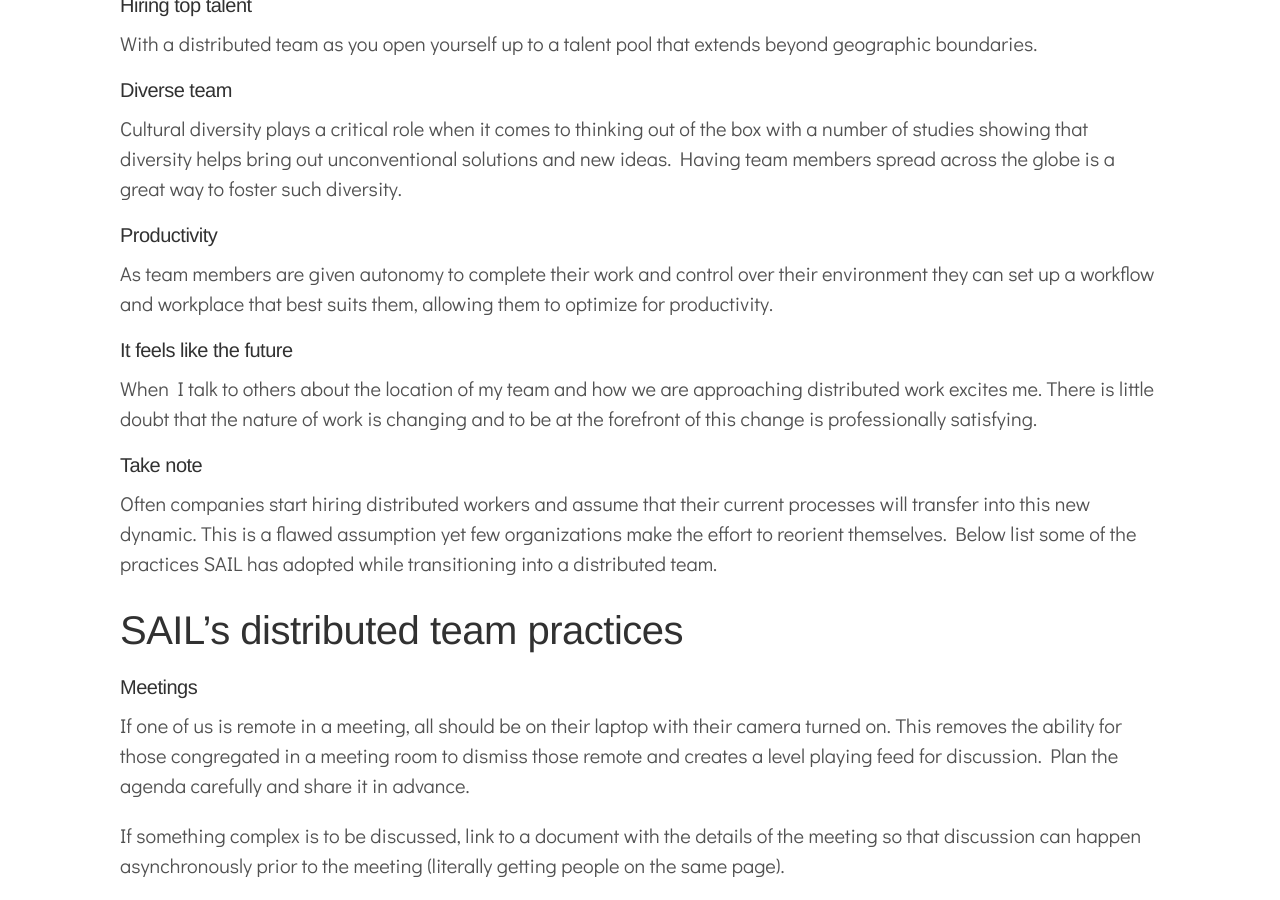
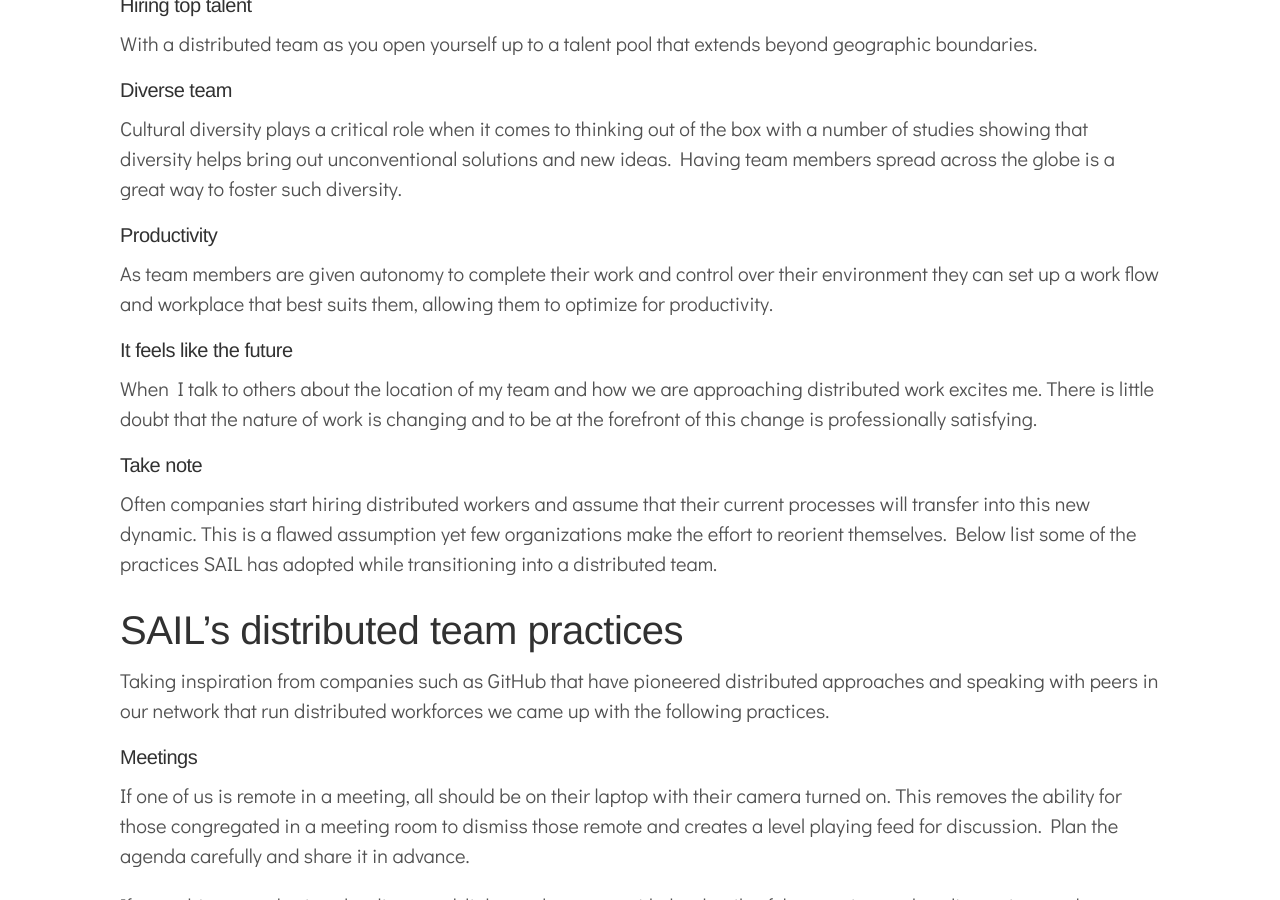
Before and after one commit to davidkdickson/davidkdickson.github.io, a Jekyll site: the page built from _posts/2020-03-22-operating-as-a-distributed-team.md, in a window 1280 px wide and 900 px high, scrolled down 506 px. Built offline with Jekyll 4.4.1, drawn with Linux system fonts in a browser that asks for light colours.

Commit message:
slight change

```diff
--- a/_posts/2020-03-22-operating-as-a-distributed-team.md
+++ b/_posts/2020-03-22-operating-as-a-distributed-team.md
@@ -15,7 +15,7 @@ With a distributed team as you open yourself up to a talent pool that extends be
 Cultural diversity plays a critical role when it comes to thinking out of the box with a number of studies showing that diversity helps bring out unconventional solutions and new ideas.  Having team members spread across the globe is a great way to foster such diversity.
 
 #### Productivity
-As team members are given autonomy to complete their work and control over their environment they can set up a workflow and workplace that best suits them, allowing them to optimize for productivity.
+As team members are given autonomy to complete their work and control over their environment they can set up a work flow and workplace that best suits them, allowing them to optimize for productivity.
 
 #### It feels like the future
 When I talk to others about the location of my team and how we are approaching distributed work excites me. There is little doubt that the nature of work is changing and to be at the forefront of this change is professionally satisfying.
@@ -24,6 +24,7 @@ When I talk to others about the location of my team and how we are approaching d
 Often companies start hiring distributed workers and assume that their current processes will transfer into this new dynamic. This is a flawed assumption yet few organizations make the effort to reorient themselves. Below list some of the practices SAIL has adopted while transitioning into a distributed team.
 
 # SAIL’s distributed team practices
+Taking inspiration from companies such as GitHub that have pioneered distributed approaches and speaking with peers in our network that run distributed workforces we came up with the following practices.
 
 #### Meetings
 If one of us is remote in a meeting, all should be on their laptop with their camera turned on. This removes the ability for those congregated in a meeting room to dismiss those remote and creates a level playing feed for discussion. Plan the agenda carefully and share it in advance.
```
